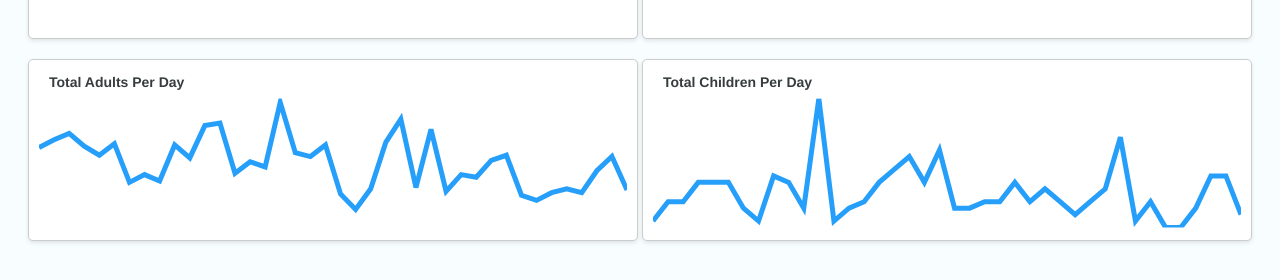
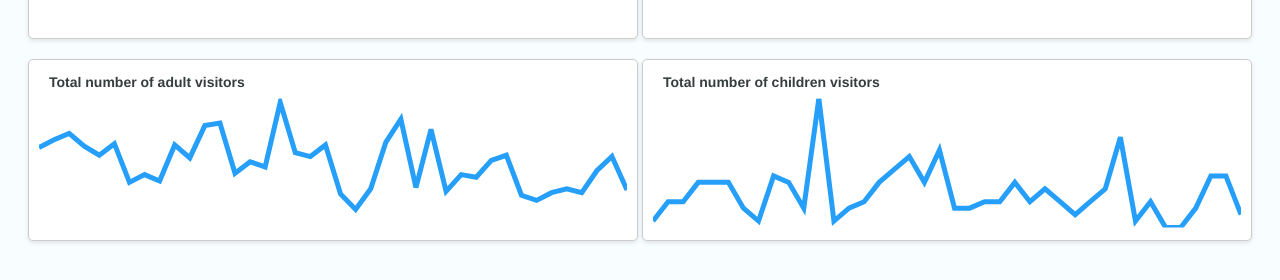
Before and after one commit to anandukch/Hotel-Visitor-Analytics, a React (Vite) app: page / in a window 1280 px wide. Shown: the part 406-686 px from the top of the page. Built offline with nearby package versions, Linux system fonts and the light colour scheme.

Commit message:
updated readme

```diff
--- a/src/App.tsx
+++ b/src/App.tsx
@@ -94,12 +94,12 @@ const App: React.FC = () => {
         <div className="chartContainer">
           <SparklineChart
             data={filteredData}
-            title="Total Adults Per Day"
+            title="Total number of adult visitors"
             type="adults"
           />
         </div>
         <div className="chartContainer">
-          <SparklineChart data={filteredData} title="Total Children Per Day" />
+          <SparklineChart data={filteredData} title="Total number of children visitors" />
         </div>
       </div>
     </div>
```
Also changed, not shown: 1 other file (tests, documents, lock files or other folders).
